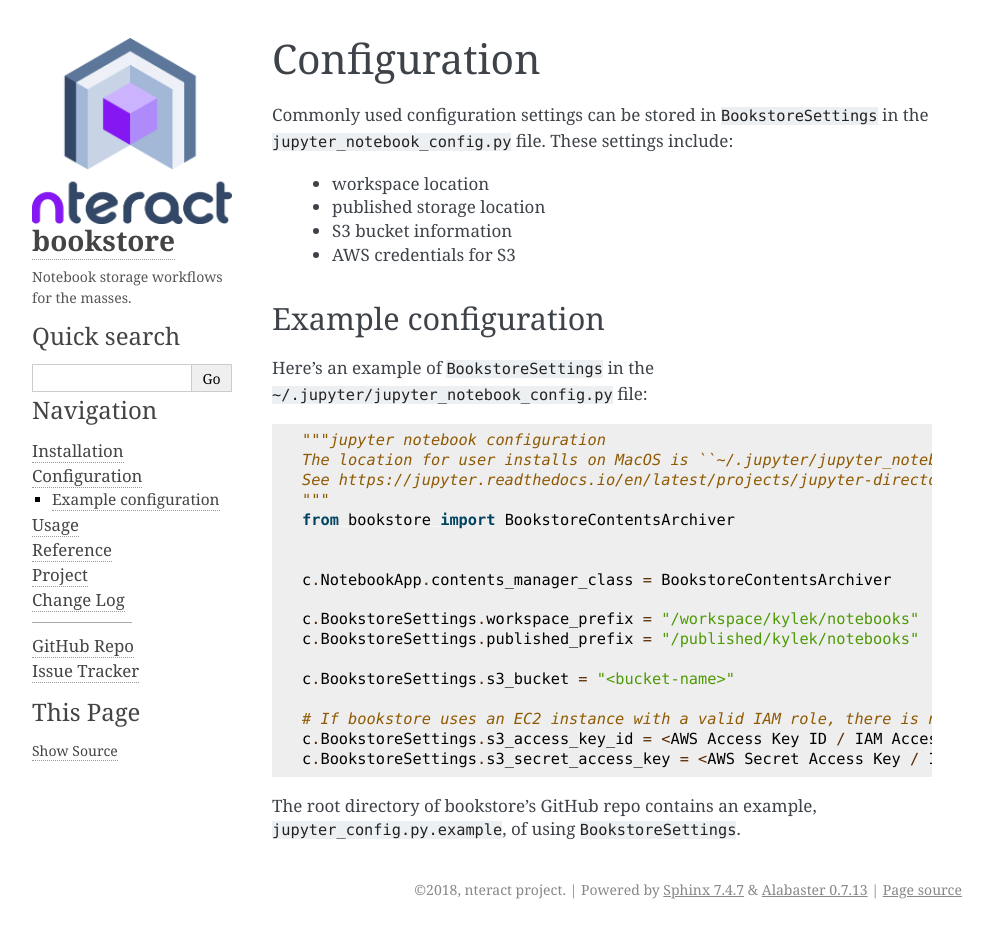
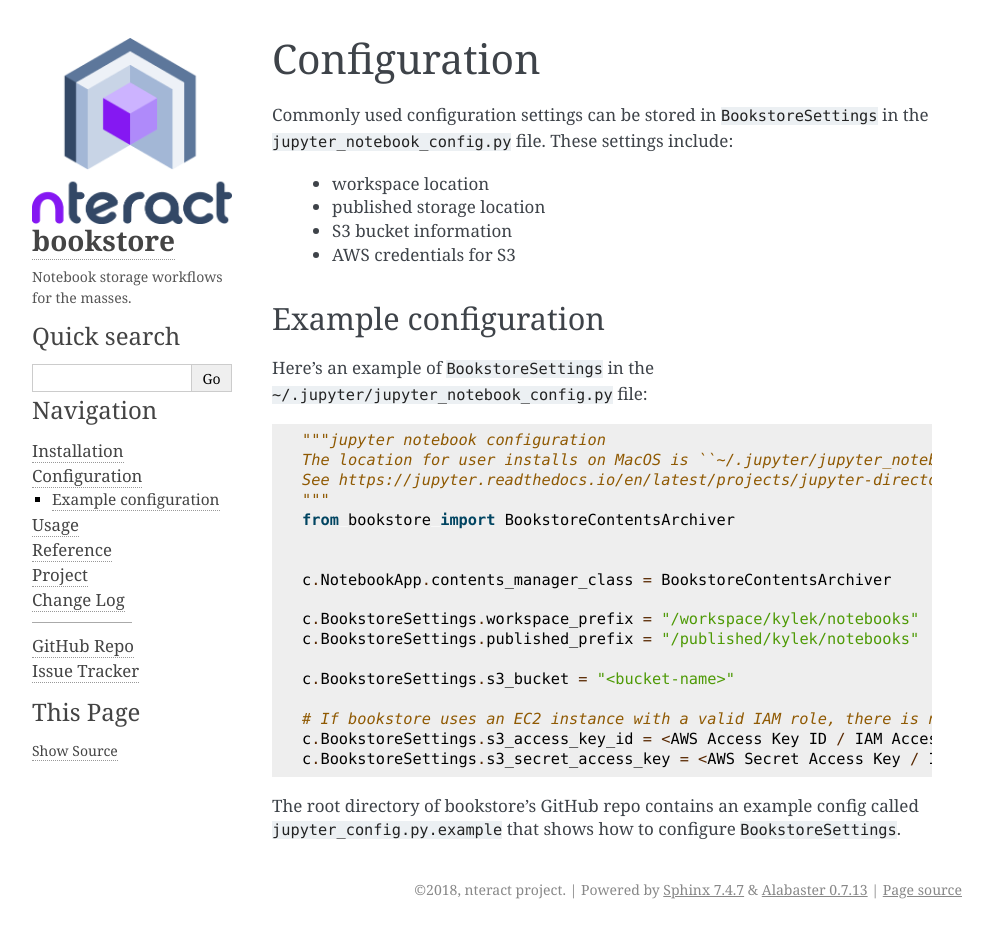
Before and after one commit to nteract/bookstore, a Sphinx documentation site: the page built from docs/source/configuration.rst, in a window 1280 px wide. Shown: the whole page, without its empty margins (148-1140 px from the left). Built offline with Sphinx 7.4.7, drawn with Linux system fonts in a browser that asks for light colours.

Commit message:
edit per @rgbkrk review

```diff
--- a/docs/source/configuration.rst
+++ b/docs/source/configuration.rst
@@ -35,5 +35,6 @@ Here's an example of ``BookstoreSettings`` in the ``~/.jupyter/jupyter_notebook_
     c.BookstoreSettings.s3_secret_access_key = <AWS Secret Access Key / IAM Secret Access Key>
 
 
-The root directory of bookstore's GitHub repo contains an example,
-``jupyter_config.py.example``, of using ``BookstoreSettings``.
+The root directory of bookstore's GitHub repo contains an example config
+called ``jupyter_config.py.example`` that shows how to configure
+``BookstoreSettings``.
```
